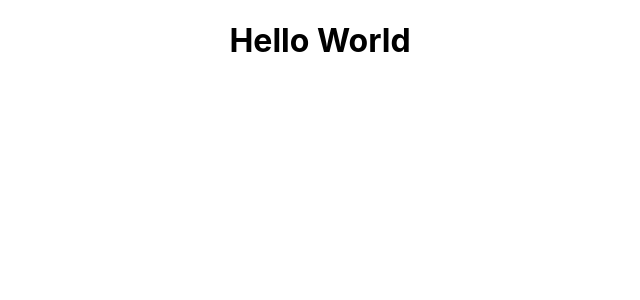
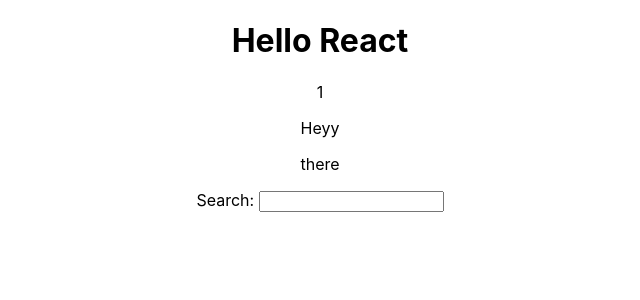
Before and after one commit to tine-krueger/road-to-react, a React (Create React App) app: page / in a window 1280 px wide. Shown: the top 300 px of the page, without its empty margins (320-960 px from the left). Built offline with nearby package versions, Linux system fonts and the light colour scheme.

Commit message:
React JSX

```diff
--- a/src/App.js
+++ b/src/App.js
@@ -1,6 +1,14 @@
-import './App.css';
+import './App.css'
 
-const title = 'React'
+function getTitle(title) {
+  return title
+}
+
+const number = 1
+const nully = null
+const undefine = undefined
+const booly = true
+const list = ['Heyy', 'there']
 
 function App() {
 
@@ -8,7 +16,15 @@ function App() {
 
   return (
     <div className="App">
-      <h1>Hello World</h1>
+      <h1>Hello {getTitle('React')}</h1>
+      <p>{number}</p>
+      <p>{nully}</p>
+      <p>{undefine}</p>
+      <p>{console.log(booly)}</p>
+      {list.map(element => <p>{element}</p>)}
+
+      <label htmlFor="search"> Search: </label>
+      <input id="search" type="text"/>
     </div>
   );
 }
```
